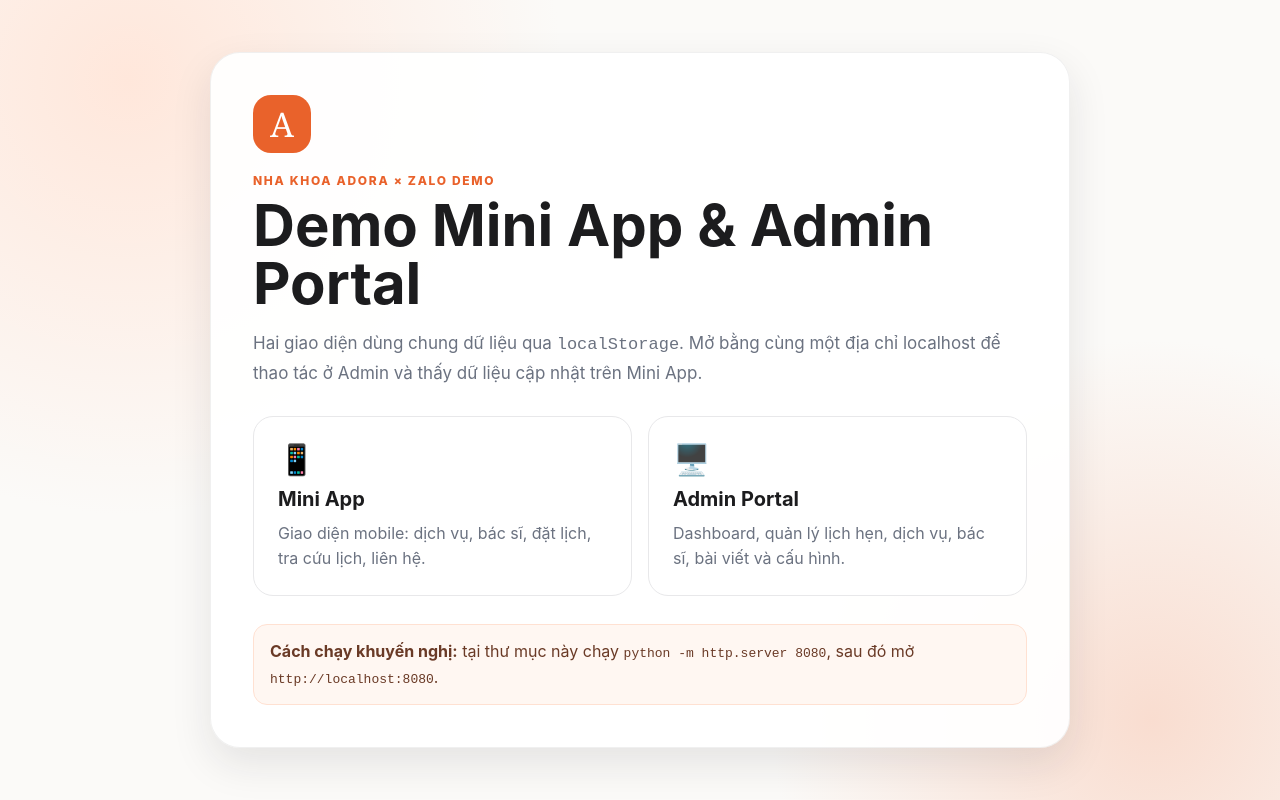
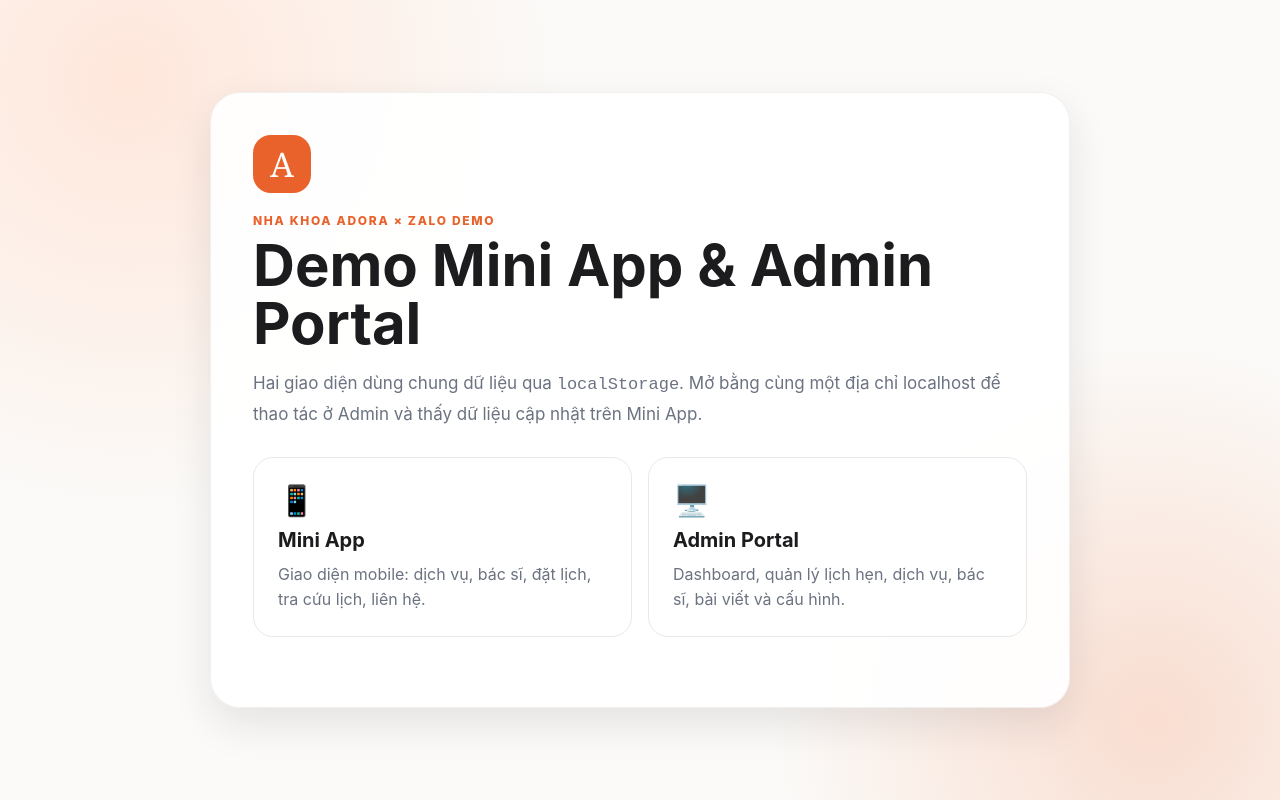
Before and after one commit to pmedia-og/nhakhoaadora, a plain HTML site: page index.html in a window 1280 px wide. Drawn offline with Linux system fonts and the light colour scheme.

Commit message:
Update index.html

```diff
--- a/index.html
+++ b/index.html
@@ -24,9 +24,6 @@
         <span>Dashboard, quản lý lịch hẹn, dịch vụ, bác sĩ, bài viết và cấu hình.</span>
       </a>
     </div>
-    <div class="notice">
-      <strong>Cách chạy khuyến nghị:</strong> tại thư mục này chạy <code>python -m http.server 8080</code>, sau đó mở <code>http://localhost:8080</code>.
-    </div>
   </main>
   <script src="assets/app.js"></script>
 </body>
```
